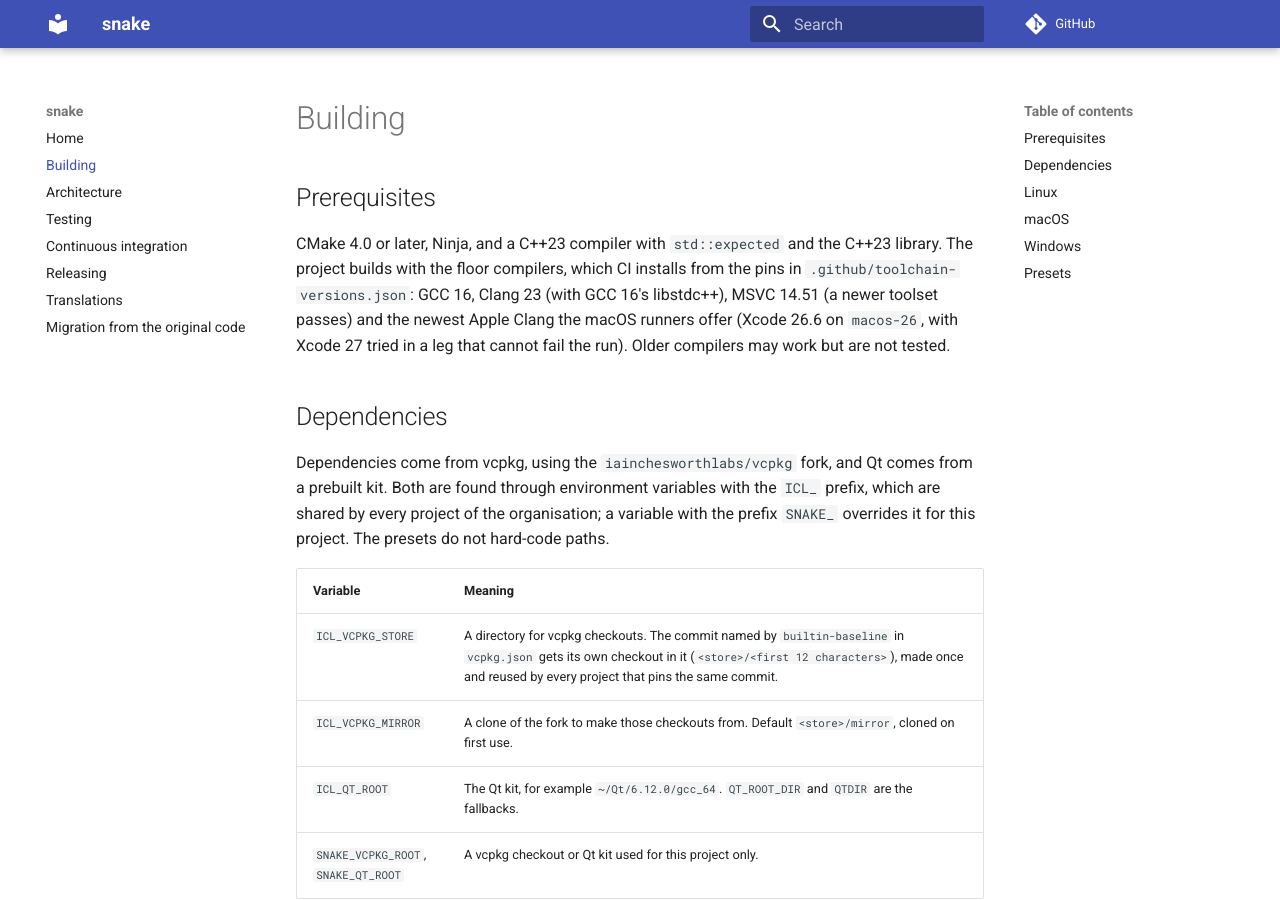
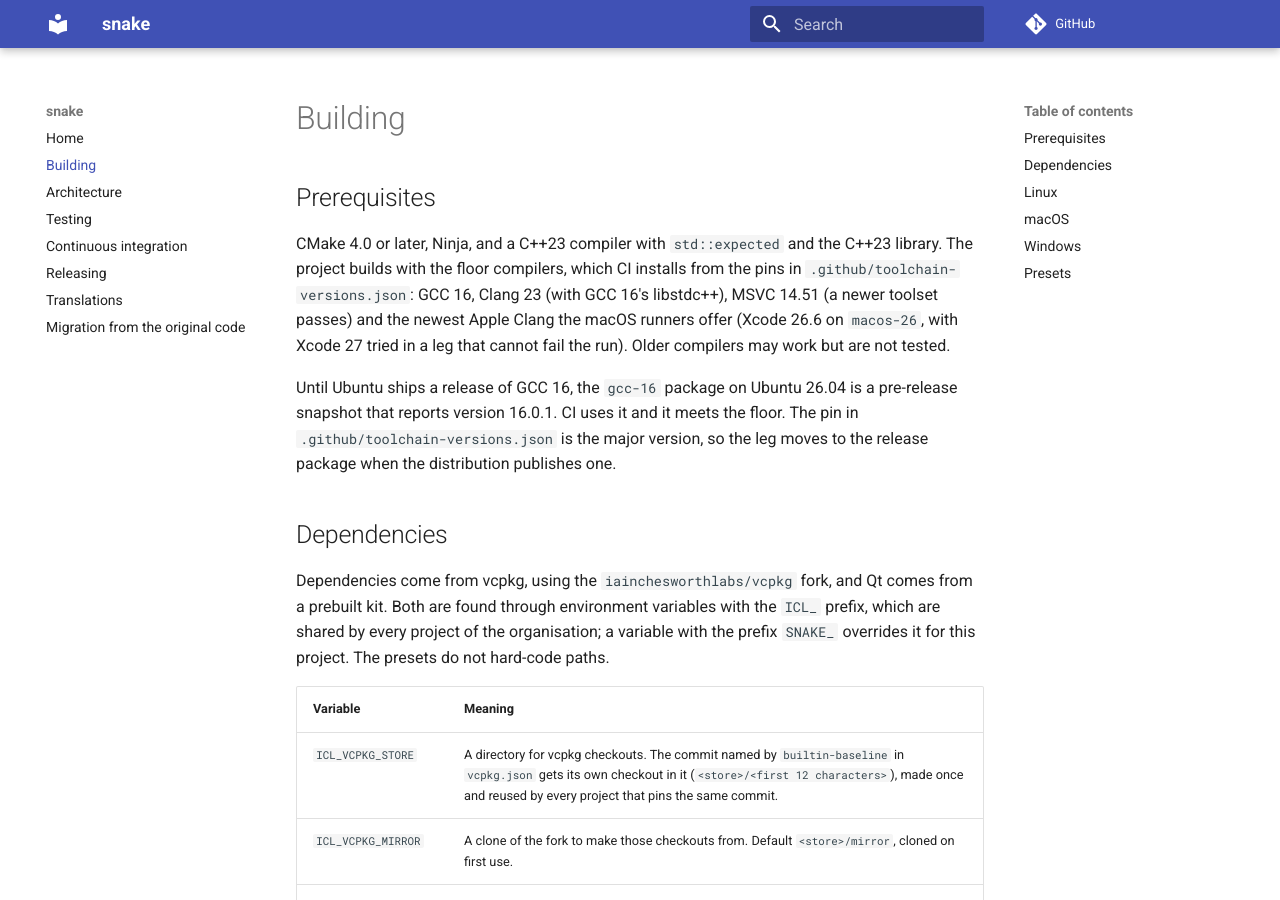
Before and after one commit to iainchesworthlabs/snake, an MkDocs documentation site: the page built from docs/building.md, in a window 1280 px wide and 900 px high. Built offline with MkDocs 1.6.1 and Material for MkDocs 9.7.7, drawn with Linux system fonts in a browser that asks for light colours; comment, search, counter and statistics services are not loaded.

Commit message:
Set the macOS bundle identifier and note the GCC 16 snapshot (#11)
## What and why

Two owner decisions from the trial report.

The macOS bundle identifier was left at CMake's default with a
placeholder comment. It is now `io.github.iainchesworthlabs.snake`,
derived from the project's GitHub address because no other domain is
recorded for the project, and the bundle name is Snake. macOS keys saved
settings and permissions by this value, so it should be settled before a
final release. I could not check the generated property list here, since
the bundle is built only on macOS; the next macOS leg and the packaging
dry run will show it.

`docs/building.md` now says that the `gcc-16` package on Ubuntu 26.04 is
a pre-release snapshot (it reports 16.0.1) that meets the floor, and
that the leg moves to the release package when the distribution
publishes one.

## Checks

- [x] `python3 tools/ci/precheck.py` is clean
- [x] Docs updated
- [x] `changelog.d/macos-bundle-identifier.changed.md` added
- [x] Commits are signed off

Signed-off-by: Iain Chesworth <iain.chesworth@gmail.com>

```diff
--- a/docs/building.md
+++ b/docs/building.md
@@ -7,6 +7,10 @@ with the floor compilers, which CI installs from the pins in `.github/toolchain-
 (with GCC 16's libstdc++), MSVC 14.51 (a newer toolset passes) and the newest Apple Clang the macOS runners offer
 (Xcode 26.6 on `macos-26`, with Xcode 27 tried in a leg that cannot fail the run). Older compilers may work
 but are not tested.
+
+Until Ubuntu ships a release of GCC 16, the `gcc-16` package on Ubuntu 26.04 is a pre-release snapshot that reports
+version 16.0.1. CI uses it and it meets the floor. The pin in `.github/toolchain-versions.json` is the major version,
+so the leg moves to the release package when the distribution publishes one.
 
 ## Dependencies
 
```
Also changed, not shown: changelog.d/macos-bundle-identifier.changed.md (added, +1 -0 lines), 1 other file.
